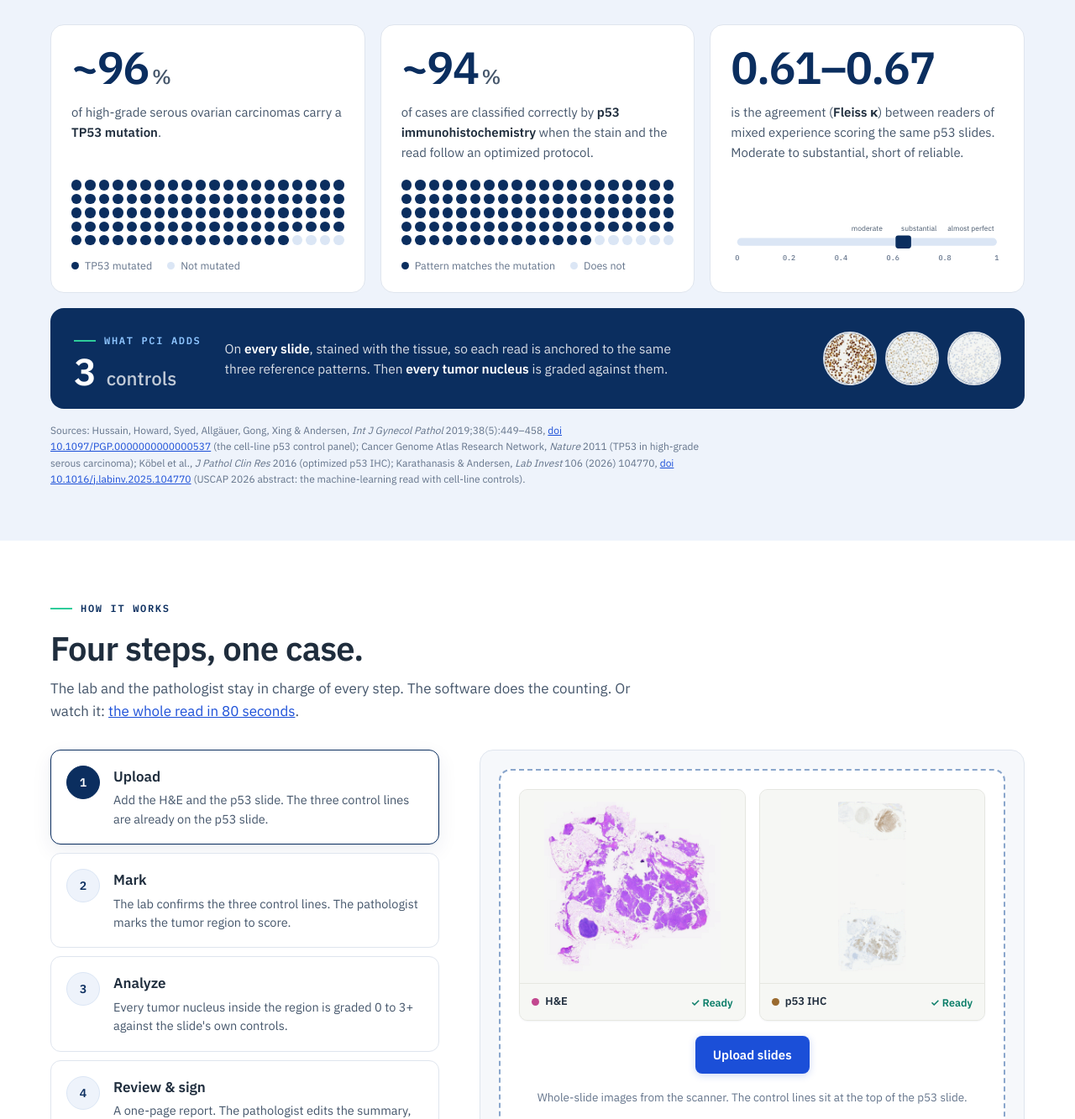
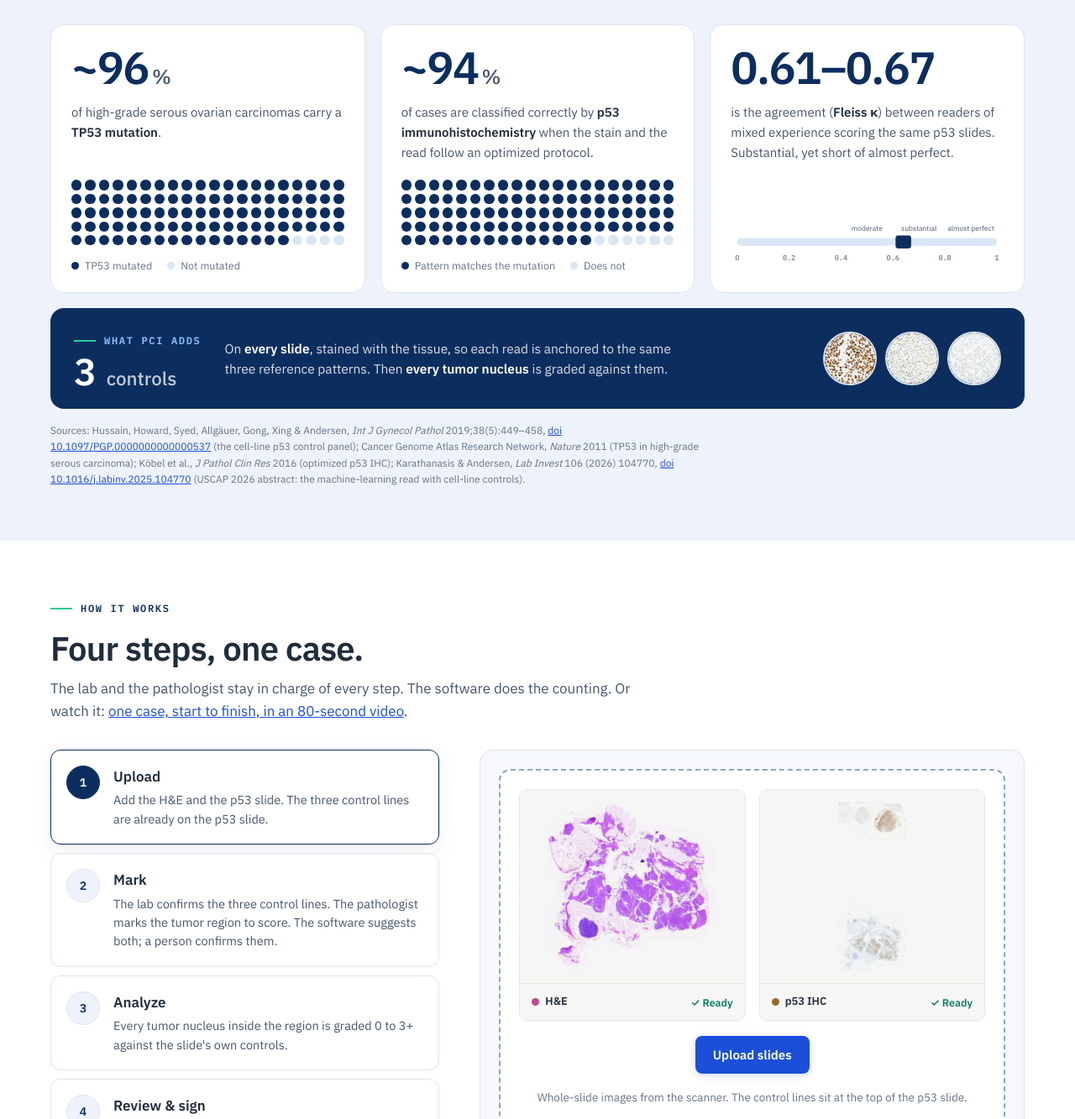
Before and after one commit to PCI-Bio/pcibio.ai, a plain HTML site: page index.html in a window 1280 px wide. Shown: the part 986-2319 px from the top of the page at 84% size. Drawn offline with Linux system fonts and the light colour scheme; a script that the page names is missing.

Commit message:
Wording from a pathologist's read: kappa band, demo length, who places regions, p53 patterns, controls
- Overview statistic: 0.61 to 0.67 Fleiss kappa is "substantial" on the Landis-Koch scale; it now reads
  "Substantial, yet short of almost perfect" instead of "Moderate to substantial, short of reliable".
- How it works: "one case, start to finish, in an 80-second video" (the old "the whole read in 80 seconds" read as a
  turnaround time; the platform says 25 to 50 minutes per slide). Step 2 adds "The software suggests both; a person
  confirms them", as the pilot FAQ already says.
- Education cards: the p53 module names wild-type and the two main abnormal patterns, overexpression and null; the
  controls module says a control panel "shows whether each run stained as expected" (a control reveals a failed run,
  it does not make the stain reproducible).

Same changes in pci-platform docs/site and on pcibio.com's AI page.

Co-Authored-By: Claude Opus 5.5 <noreply@anthropic.com>

```diff
--- a/index.html
+++ b/index.html
@@ -97,7 +97,7 @@
         </article>
         <article class="stat">
           <div class="big">0.61–0.67</div>
-          <p class="says">is the agreement (<strong>Fleiss κ</strong>) between readers of mixed experience scoring the same p53 slides. Moderate to substantial, short of reliable.</p>
+          <p class="says">is the agreement (<strong>Fleiss κ</strong>) between readers of mixed experience scoring the same p53 slides. Substantial, yet short of almost perfect.</p>
           <div class="scale">
             <svg viewBox="0 0 420 70" role="img" aria-label="Agreement scale from 0 to 1 with the measured range 0.61 to 0.67 marked">
               <rect x="10" y="24" width="400" height="12" rx="6" fill="#dbe6f5"/>
@@ -127,11 +127,11 @@
     <div class="inner">
       <span class="eyebrow">How it works</span>
       <h2 id="h2b">Four steps, one case.</h2>
-      <p class="lede">The lab and the pathologist stay in charge of every step. The software does the counting. Or watch it: <a href="platform.html#demo">the whole read in 80 seconds</a>.</p>
+      <p class="lede">The lab and the pathologist stay in charge of every step. The software does the counting. Or watch it: <a href="platform.html#demo">one case, start to finish, in an 80-second video</a>.</p>
       <div class="how">
         <ol class="steps" role="tablist" aria-label="Steps">
           <li><button class="step" role="tab" id="tab1" aria-controls="p1" aria-selected="true"><span class="num">1</span><span><span class="t">Upload</span><span class="d">Add the H&amp;E and the p53 slide. The three control lines are already on the p53 slide.</span></span></button></li>
-          <li><button class="step" role="tab" id="tab2" aria-controls="p2" aria-selected="false"><span class="num">2</span><span><span class="t">Mark</span><span class="d">The lab confirms the three control lines. The pathologist marks the tumor region to score.</span></span></button></li>
+          <li><button class="step" role="tab" id="tab2" aria-controls="p2" aria-selected="false"><span class="num">2</span><span><span class="t">Mark</span><span class="d">The lab confirms the three control lines. The pathologist marks the tumor region to score. The software suggests both; a person confirms them.</span></span></button></li>
           <li><button class="step" role="tab" id="tab3" aria-controls="p3" aria-selected="false"><span class="num">3</span><span><span class="t">Analyze</span><span class="d">Every tumor nucleus inside the region is graded 0 to 3+ against the slide's own controls.</span></span></button></li>
           <li><button class="step" role="tab" id="tab4" aria-controls="p4" aria-selected="false"><span class="num">4</span><span><span class="t">Review &amp; sign</span><span class="d">A one-page report. The pathologist edits the summary, then signs.</span></span></button></li>
         </ol>
```
Also changed, not shown: education.html (+2 -2 lines).
